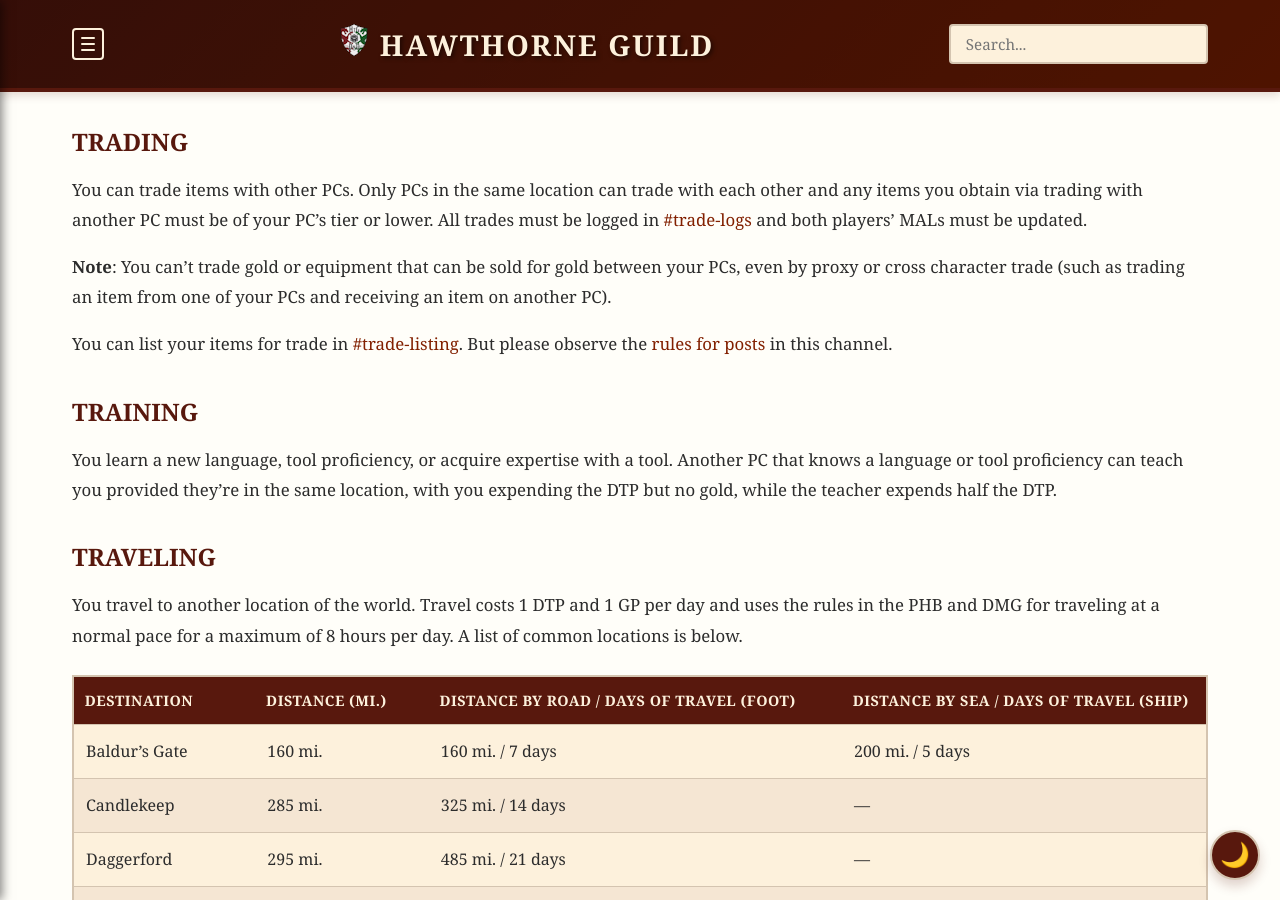
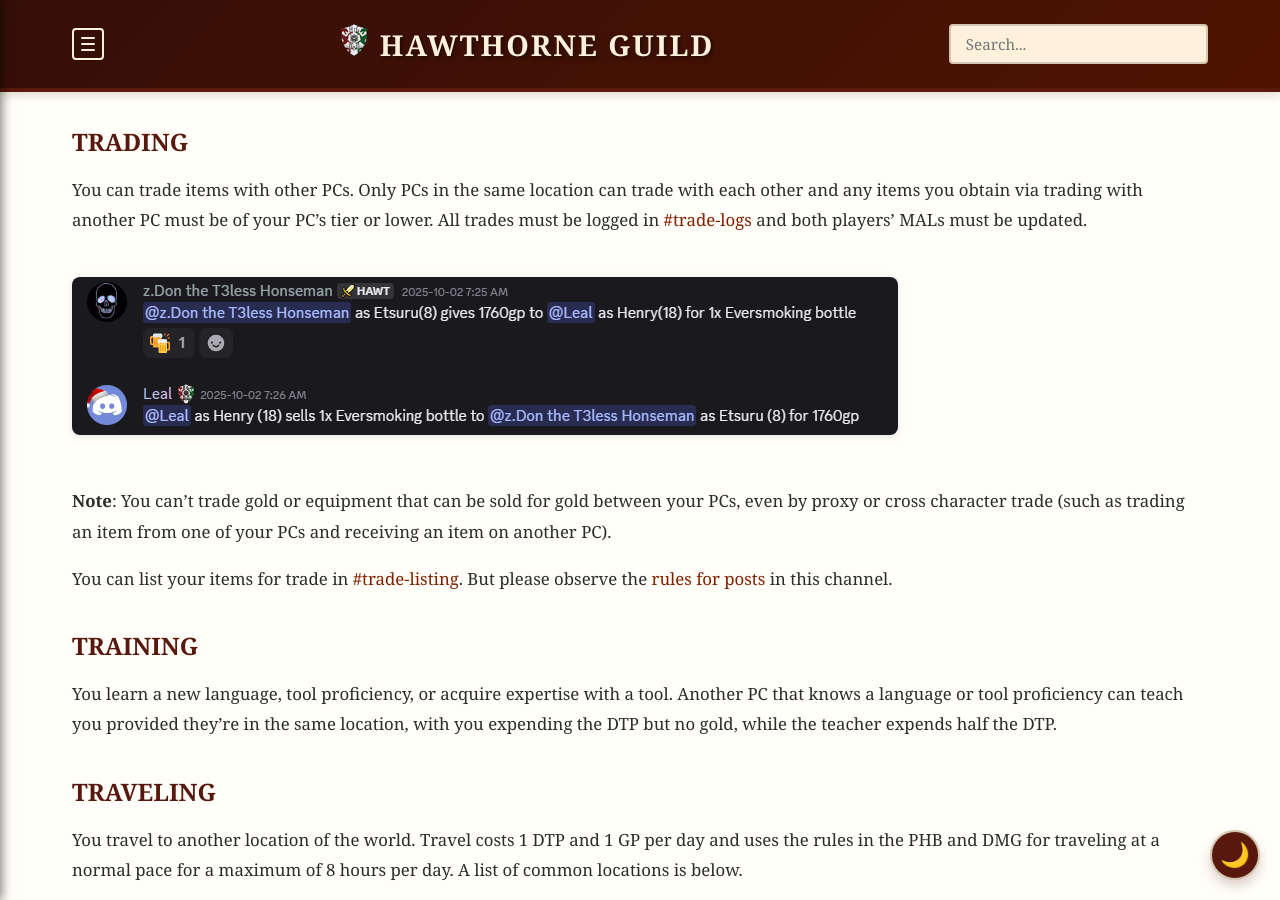
Before and after one commit to coconutswallow/Guides, a Jekyll site: the page built from _playersguide/downtime.md, in a window 1280 px wide and 900 px high, scrolled down 1841 px. Built offline with Jekyll 4.4.1, drawn with Linux system fonts in a browser that asks for light colours; comment, search, counter and statistics services are not loaded.

Commit message:
trade example

```diff
--- a/_playersguide/downtime.md
+++ b/_playersguide/downtime.md
@@ -47,6 +47,8 @@
 
 You can trade items with other PCs. Only PCs in the same location can trade with each other and any items you obtain via trading with another PC must be of your PC’s tier or lower. All trades must be logged in <a href="https://discord.com/channels/308324031478890497/617832619689902100">#trade-logs</a> and both players’ MALs must be updated.
 
+![Trade Example](/assets/images/trade-example.png)
+
 **Note**: You can’t trade gold or equipment that can be sold for gold between your PCs, even by proxy or cross character trade (such as trading an item from one of your PCs and receiving an item on another PC).
 
 You can list your items for trade in <a href="https://discord.com/channels/308324031478890497/617822091164516405">#trade-listing</a>.  But please observe the <a href="https://discord.com/channels/308324031478890497/617822091164516405/1424311899843068005">rules for posts</a> in this channel.
```
Also changed, not shown: assets/images/trade-example.png (added).
